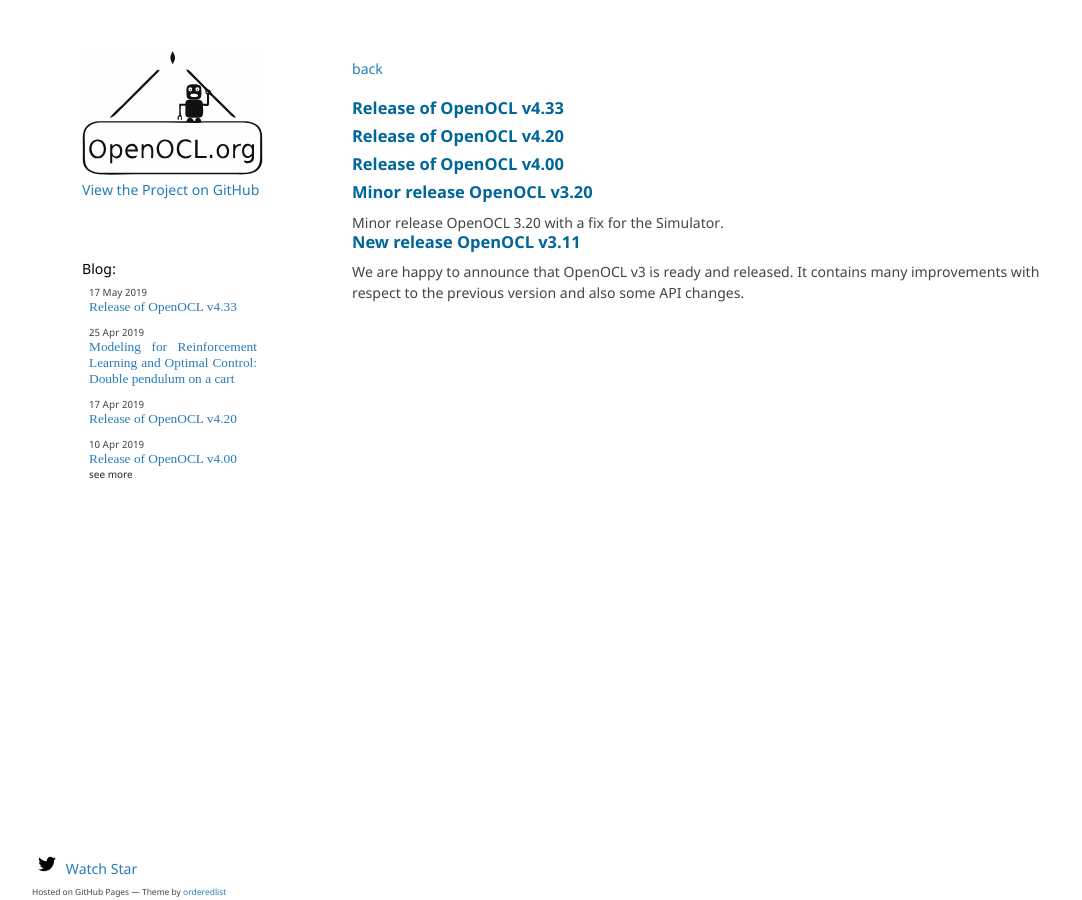
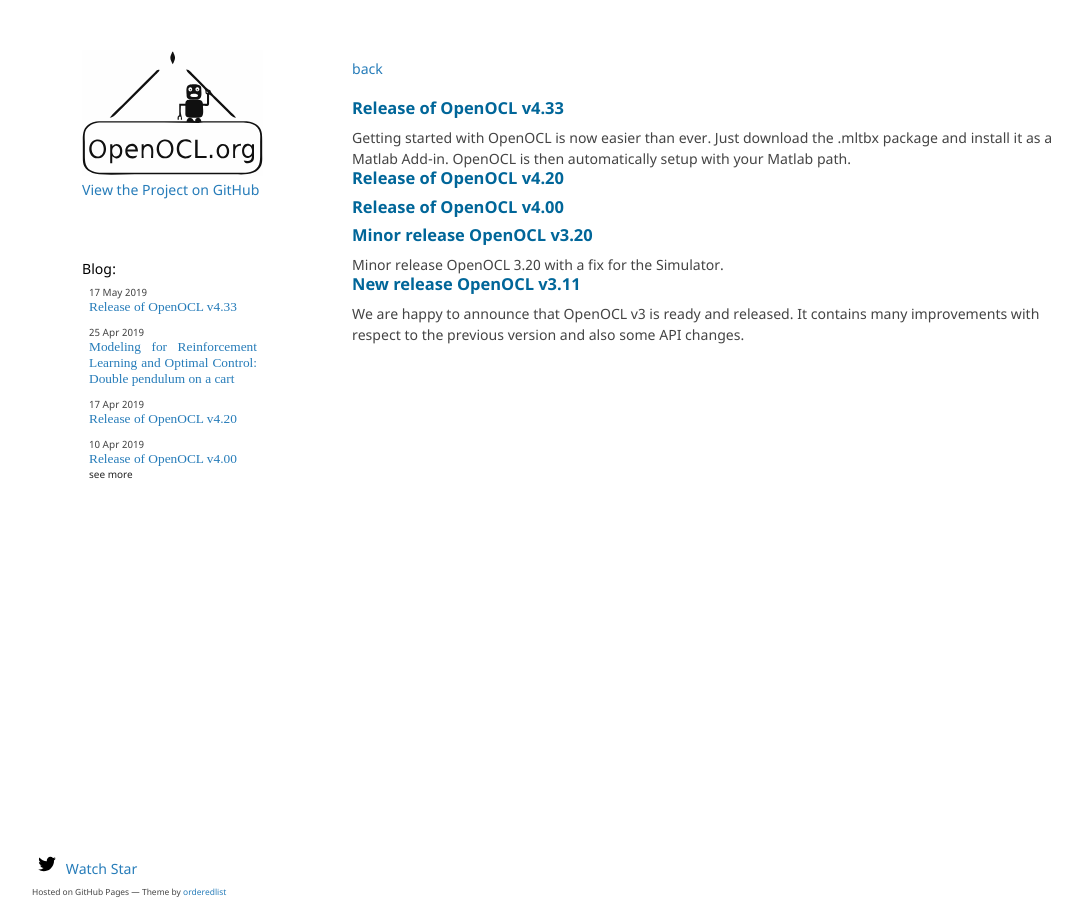
Before and after one commit to OpenOCL/openocl.github.io, a Jekyll site: the page built from categories/releases.md, in a window 1280 px wide. Shown: the whole page, without its empty margins (83-1165 px from the left). Built offline with Jekyll 4.4.1, drawn with Linux system fonts in a browser that asks for light colours; some web fonts are replaced.

Commit message:
Update 2019-05-17-release-4_32.md

```diff
--- a/_posts/2019-05-17-release-4_32.md
+++ b/_posts/2019-05-17-release-4_32.md
@@ -3,6 +3,7 @@
 categories: releases
 last_modified_at: 2019-05-17
 permalink: /:categories/:title/
+short: Getting started with OpenOCL is now easier than ever. Just download the .mltbx package and install it as a Matlab Add-in. OpenOCL is then automatically setup with your Matlab path.
 ---
 
 # Release of OpenOCL v4.33
```
